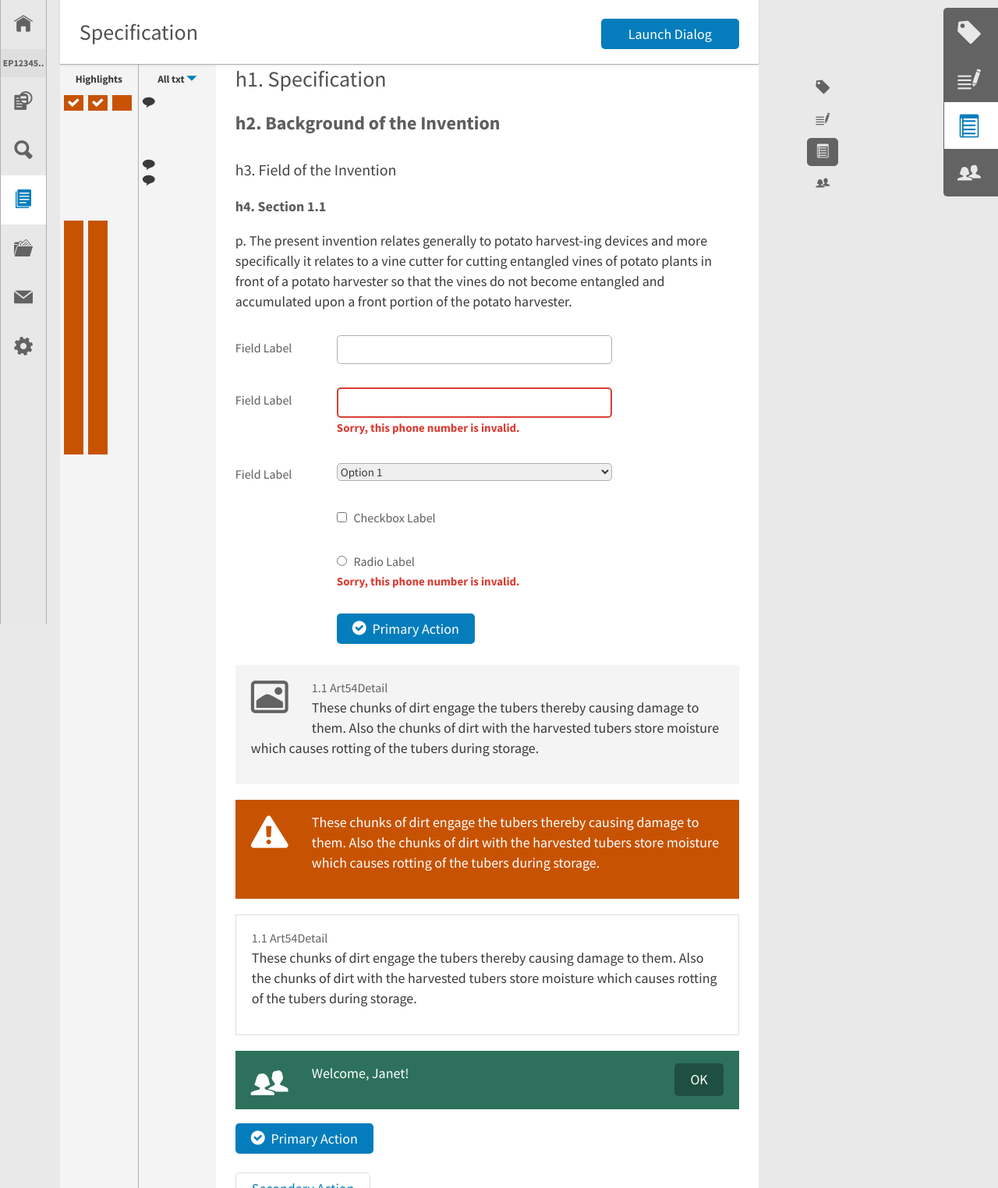
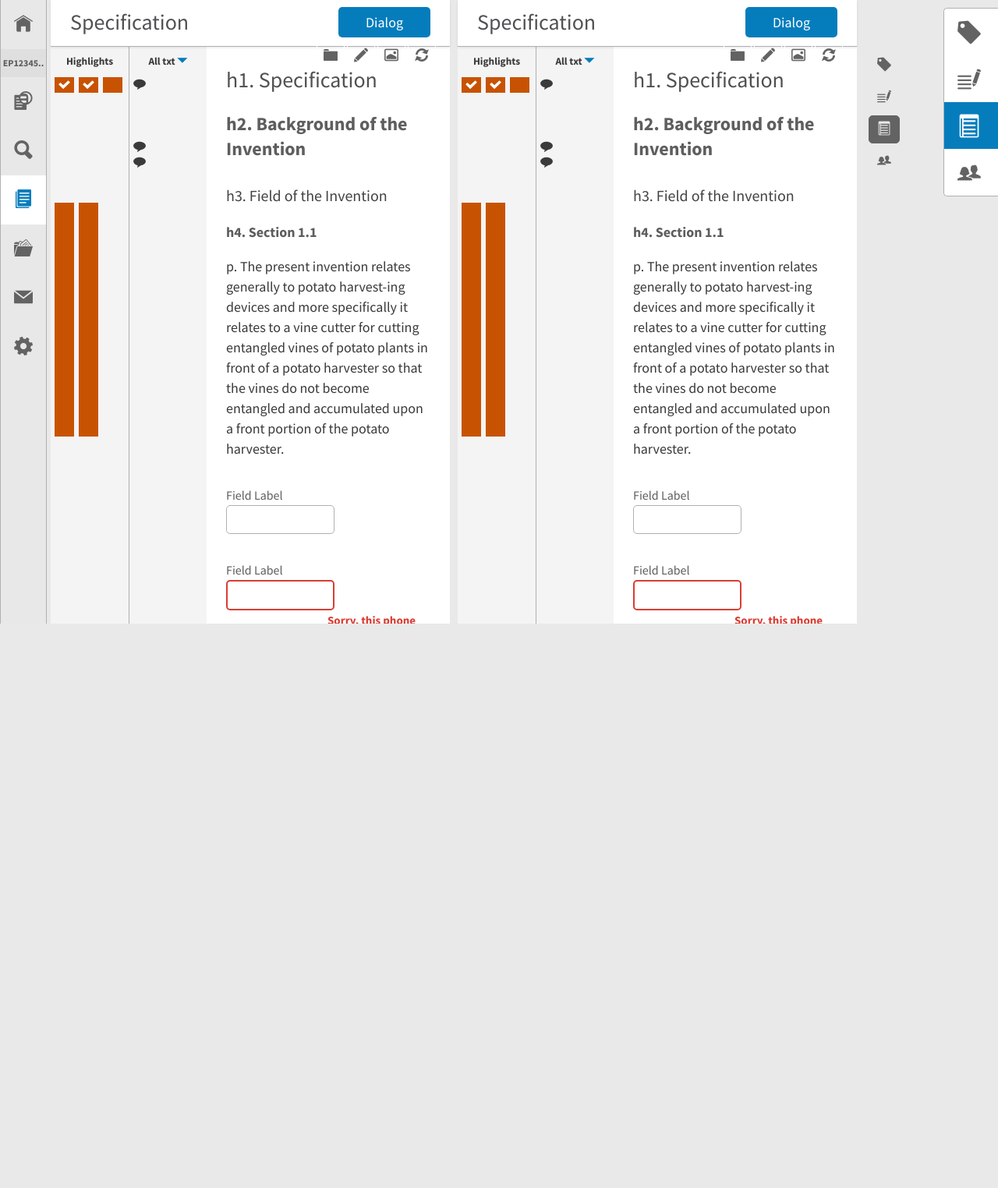
Before and after one commit to Edyt/pattern-library, a plain HTML site: page nav-patterns.html in a window 1280 px wide. Shown: the top 1524 px of the page at 78% size. After the commit the page ends 800 px from the top, so only its background shows below. Drawn offline with Linux system fonts and the light colour scheme.

Commit message:
Workspace Layout Changes
Updated colors, made 2 column layout, made panels independently
scrollable.

```diff
--- a/input-css/style.scss
+++ b/input-css/style.scss
@@ -35,12 +35,15 @@ $primary-accent-hover: #046497;
 
 $success: #2D715C;
 $success-hover: #1f5041;
+$success-pastel: #caece1;
 
 $error: #D93D33;
 $error-hover: #af3128;
+$error-pastel: #f6d8d7;
 
 $warning: #C75302;
 $warning-hover: #953d00;
+$warning-pastel: #fae3d3;
 
 $input-focus-color: #fffcf4;
 
@@ -49,6 +52,10 @@ $rad-borders: 5px; // global border radius value
 $big-rad-borders: 20px;
 
 // type-patterns
+
+html, body, .panel-container {
+	height: 100%; // makes panels independently scrollable
+}
 
 body {
   font: 100% $primary-font-stack;
@@ -74,18 +81,25 @@ section {
 	}
 
 	.single-panel {
-		width: 70%;
+		width: 40%;
 		padding: 0;
-		overflow: auto;
-		margin-left: 6%;
+		overflow: scroll;
+		float: left;
+		margin-left: 10px;
+		height: 100%;
 
 		.toolbar {
-			width: 70%;
+			width: 40%;
+
 		}
 	}
 
+	.first-panel {
+		margin-left: 65px;
+	}
+
 	.panel-content {
-		margin-top: 83px;
+		margin-top: 60px;
 		position: relative;
 	}
 
@@ -188,14 +202,10 @@ aside.dark-box, aside.callout-box {
 
 	.button {
 		color: $white-shade;
-		background: rgba(0,0,0,0.3);
+		background: $success;
 		float: right;
 		margin: 0 0 30px 30px;
 		border: none;
-	}
-
-	.button:hover, .button.active {
-		background: rgba(0,0,0,0.6);
 	}
 
 }
@@ -205,23 +215,39 @@ aside.callout-box {
 	border: 1px solid $darker-column-shade;
 }
 
-aside.callout-box.success, aside.callout-box.warning,  {
-	background-color: $success;
+
+aside.callout-box.success {
+	background-color: $success-pastel;
 	border: none;
 	color: $white-shade;
 
 	.dijitIcon {
-		color: $white-shade;
+		color: $success;
 	}
 
 	p {
-		color: $white-shade;
+		color: $body-shade;
 	}
 }
 
 aside.callout-box.warning {
-	background-color: $warning;
+	background-color: $warning-pastel;
+	border: none;
+	color: $white-shade;
+
+	.dijitIcon {
+		color: $warning;
 	}
+
+	p {
+		color: $body-shade;
+	}
+
+	.button {
+		background: $warning;
+	}
+}
+
 
 
 // nav-patterns
@@ -283,19 +309,16 @@ aside.callout-box.warning {
 
 		li:hover {
 
-			label {
-				display: block;
-			}
-
 			a {
-				background: $darker-column-shade;
+				background: $primary-accent;
+				color: $white-shade;
 			}
 		}
 
-		li:active {
+		li:active, li.active:active {
 
 			a {
-				background: $lighter-column-shade;
+				background: $primary-accent-hover;
 			}
 		}
 
@@ -310,13 +333,12 @@ aside.callout-box.warning {
 
 
 .helper-nav {
-	background: $dark-shade;
 	margin: 0;
 	padding: 0;
 	top: 10px;
 	position: fixed;
 	right: 0;
-	border: 1px solid $dark-shade;
+	border: 1px solid $column-line-shade;
 	width: 70px;
 	border-right: 0;
 	-webkit-border-top-left-radius: 5px;
@@ -336,9 +358,9 @@ aside.callout-box.warning {
 
 			a {
 				text-decoration: none;
-				background: $dark-shade;
+				background: $white-shade;
 				font-weight: normal;
-				color: $column-shade;
+				color: $icon-shade;
 				font-size: 30px;
 				display: block;
 				text-align: center;
@@ -388,21 +410,15 @@ aside.callout-box.warning {
 			}
 
 			a {
-				background: $dark-highlight-shade;
+				background: $darker-column-shade;
 			}
 		}
 
-		li:active {
+		li:active, li.active {
 
 			a {
-				background: $darkest-shade;
-			}
-		}
-
-		li.active {
-			a {
-				background: $white-shade;
-				color: $primary-accent;
+				background: $primary-accent;
+				color: $white-shade;
 			}
 		}
 	}
@@ -415,9 +431,10 @@ aside.callout-box.warning {
 	margin: 0;
 	padding: 0;
 	background: $background-shade;
-	top: 95px;
-	position: fixed;
-	right: 16%;
+	margin-top: 66px;
+	float: left;
+	margin-left: 15px;
+	position: relative;
 	width: 40px;
 
 	ul {
@@ -507,17 +524,19 @@ aside.callout-box.warning {
 	width: 100%;
 	z-index: 10;
 	box-shadow: 0 1px 3px rgba(0,0,0,0.1);
+	height: 60px;
 
 	h1 {
 		float: left;
-		padding-left: 25px;
+		padding: 10px 10px 10px 25px;
+		margin: 0;
 	}
 
 	ul {
 		list-style: none;
 		float: right;
 		right: 125px;
-		margin: 25px 15px 0 0;
+		margin: 12px 15px 0 0;
 
 		li {
 			margin: 0;
@@ -557,7 +576,7 @@ aside.callout-box.warning {
 
 	h4.toolbar-main-button {
 		float: right;
-	    margin-top: 31px;
+	    margin-top: 16px;
 		margin-right: 25px;
 
 		.button {
@@ -599,10 +618,9 @@ aside.callout-box.warning {
 // analyze content
 
 .highlights-content, .annotations-content {
-
 	padding: 10px 5px 0;
 	float: left;
-	height: 1600px;
+	height: 2200px;
 	width: 100px;
 	background: $lighter-column-shade;
 
@@ -652,6 +670,7 @@ aside.callout-box.warning {
 
 .main-content {
 	margin: 0 25px 0 225px;
+	padding-top: 1px;
 
 	.tpIconEllipses {
 		font-size: 24px;
@@ -763,7 +782,7 @@ form {
 		font-size: 15px;
 		padding: 8px;
 		border: 1px solid $column-line-shade;
-		width: 353px;
+		width: 53%;
 	}
 
 	select {
--- a/nav-patterns.html
+++ b/nav-patterns.html
@@ -36,18 +36,6 @@
 			</div>
 		</section>
 
-		<section class="primary-nav">
-			<ul>
-				<li><a href="#"><span class="dijitIcon tpIconHome"></span></a><label>Home</label></li>
-				<li class="nav-label">EP12345..</li>
-				<li><a href="#"><span class="dijitIcon tpIconAnalyze"></span></a><label>Analyze</label></li>
-				<li><a href="#"><span class="dijitIcon tpIconSearch"></span></a><label>Search</label></li>
-				<li class="active"><a href="#"><span class="dijitIcon tpIconDocumentsStacked"></span></a><label>Prior Art</label></li>
-				<li><a href="#"><span class="dijitIcon tpIconDocumentsFolder"></span></a><label>Stuff</label></li>
-				<li><a href="#"><span class="dijitIcon tpIconCommunication"></span></a><label>Communication</label></li>
-				<li><a href="#"><span class="dijitIcon tpIconGear"></span></a><label>Settings</label></li>
-			</ul>
-		</section>
 
 		<section class="helper-nav">
 			<ul>
@@ -58,17 +46,32 @@
 			</ul>
 		</section>
 
-		<section class="single-panel">
+		<div class="panel-container">
+			<section class="primary-nav">
+				<ul>
+					<li><a href="#"><span class="dijitIcon tpIconHome"></span></a></li>
+					<li class="nav-label">EP12345..</li>
+					<li><a href="#"><span class="dijitIcon tpIconAnalyze"></span></a></li>
+					<li><a href="#"><span class="dijitIcon tpIconSearch"></span></a></li>
+					<li class="active"><a href="#"><span class="dijitIcon tpIconDocumentsStacked"></span></a></li>
+					<li><a href="#"><span class="dijitIcon tpIconDocumentsFolder"></span></a></li>
+					<li><a href="#"><span class="dijitIcon tpIconCommunication"></span></a></li>
+					<li><a href="#"><span class="dijitIcon tpIconGear"></span></a></li>
+				</ul>
+			</section>
+
+
+			<section class="single-panel first-panel">
 				<div class="toolbar">
 					<h1>Specification</h1>
 
-				<h4 class="toolbar-main-button"><a href="#" onclick="toggle_visibility('foo');" class="button primary">Launch Dialog</a></h4>
+					<h4 class="toolbar-main-button"><a href="#" onclick="toggle_visibility('foo');" class="button primary">Dialog</a></h4>
 
 					<ul>
-					<li><a href="#"><span class="dijitIcon icon-folder"></span></a></li>
-					<li><a href="#"><span class="dijitIcon icon-pencil"></span></a></li>
-					<li><a href="#"><span class="dijitIcon icon-photo"></span></a></li>
-					<li><a href="#"><span class="dijitIcon icon-refresh"></span></a></li>
+						<li><a href="#"><span class="dijitIcon tpIconFolder"></span></a></li>
+						<li><a href="#"><span class="dijitIcon tpIconPencil"></span></a></li>
+						<li><a href="#"><span class="dijitIcon tpIconPhoto"></span></a></li>
+						<li><a href="#"><span class="dijitIcon tpIconRefresh"></span></a></li>
 					</ul>
 				</div>
 
@@ -168,6 +171,121 @@
 						<h2><a href="#" class="primary button"><span class="dijitIcon tpIconSuccessCircle"></span> Primary Action</a></h2>
 						<h2><a href="#" class="button">Secondary Action</a></h2>
 					</div>
+				</div>
+			</section>
+
+			<section class="single-panel">
+				<div class="toolbar">
+					<h1>Specification</h1>
+
+					<h4 class="toolbar-main-button"><a href="#" onclick="toggle_visibility('foo');" class="button primary">Dialog</a></h4>
+
+					<ul>
+						<li><a href="#"><span class="dijitIcon tpIconFolder"></span></a></li>
+						<li><a href="#"><span class="dijitIcon tpIconPencil"></span></a></li>
+						<li><a href="#"><span class="dijitIcon tpIconPhoto"></span></a></li>
+						<li><a href="#"><span class="dijitIcon tpIconRefresh"></span></a></li>
+					</ul>
+				</div>
+
+				<div class="panel-content">
+					<div class="highlights-content">
+						<h5>Highlights</h5>
+						<ul>
+							<li class=""><a href=""><span class="dijitIcon tpIconCheck"></span></a>
+								<div class="random-highlight" id="rh-1"></div>
+							</li>
+
+							<li class=""><a href=""><span class="dijitIcon tpIconCheck"></span></a>
+								<div class="random-highlight" id="rh-1"></div>
+							</li>
+
+							<li class=""><a href=""></a></li>
+						</ul>
+					</div>
+
+					<div class="annotations-content">
+						<h5>All txt <a href="#"><span class="dijitIcon tpIconDropdownArrow"></span></a></h5>
+
+						<div class="random-icon" id="ri-1"><span class="dijitIcon tpIconChatBubble"></span></div>
+						<Br /><br /><br />
+						<div class="random-icon" id="ri-1"><span class="dijitIcon tpIconChatBubble"></span></div>
+						<div class="random-icon" id="ri-1"><span class="dijitIcon tpIconChatBubble"></span></div>
+					</div>
+
+					<div class="main-content">
+						<h1>h1. Specification</h1>
+						<h2>h2. Background of the Invention</h2>
+						<h3>h3. Field of the Invention</h3>
+						<h4>h4. Section 1.1</h4>
+						<p>p. The present invention relates generally to potato harvest-ing devices and more specifically it relates to a vine cutter for cutting entangled vines of potato plants in front of a potato harvester so that the vines do not become entangled and accumulated upon a front portion of the potato harvester.</p>
+
+
+						<form action="" method="post" accept-charset="utf-8">
+							<p>
+								<label>Field Label</label>
+								<input type="text" />
+								<span class="dijitIcon icon-success-circle"></span>
+							</p>
+
+							<p class="error">
+								<label>Field Label</label>
+								<input type="text" />
+								<span class="dijitIcon icon-warning-triangle"></span>
+								<label class="error-label">Sorry, this phone number is invalid.</label>
+							</p>
+
+							<p>
+								<label>Field Label</label>
+								<select>
+									<option>Option 1</option>
+									<option>Option 2</option>
+								</select>
+							</p>
+
+							<p>
+								<input type="checkbox" />
+								<label>Checkbox Label</label>
+							</p>
+
+							<p class="error">
+								<input type="radio" />
+								<label>Radio Label</label>
+								<span class="dijitIcon icon-warning-triangle"></span>
+								<label class="error-label">Sorry, this phone number is invalid.</label>
+							</p>
+
+
+							<h2><a href="#" class="primary button"><span class="dijitIcon tpIconSuccessCircle"></span> Primary Action</a></h2>
+						</form>
+
+						<aside class="dark-box">
+							<span class="dijitIcon tpIconPhoto"></span>
+							<h4>1.1 Art54Detail</h4>
+							<p>These chunks of dirt engage the tubers thereby causing damage to them. Also the chunks of dirt with the harvested tubers store moisture which causes rotting of the tubers during storage.</p>
+						</aside>
+
+						<aside class="callout-box warning">
+							<span class="dijitIcon tpIconWarningTriangle"></span>
+							<p>These chunks of dirt engage the tubers thereby causing damage to them. Also the chunks of dirt with the harvested tubers store moisture which causes rotting of the tubers during storage.</p>
+						</aside>
+
+						<aside class="callout-box">
+							<h4>1.1 Art54Detail</h4>
+							<p>These chunks of dirt engage the tubers thereby causing damage to them. Also the chunks of dirt with the harvested tubers store moisture which causes rotting of the tubers during storage.</p>
+						</aside>
+
+						<aside class="callout-box success">
+							<h4><a href="#" class="button">OK</a></h4>
+							<span class="dijitIcon tpIconFemaleMale"></span>
+							<p>Welcome, Janet!</p>
+						</aside>
+
+						<h2><a href="#" class="primary button"><span class="dijitIcon tpIconSuccessCircle"></span> Primary Action</a></h2>
+						<h2><a href="#" class="button">Secondary Action</a></h2>
+					</div>
+				</div>
+			</section>
 
 			<section class="swimlane-nav">
 				<ul>
@@ -178,6 +296,5 @@
 				</ul>
 			</section>
 		</div>
-		</section>
 	</body>
 </html>
```
Also changed, not shown: output-css/style.css, 1 other file. Lines whose indentation alone changed are shown as unchanged.
